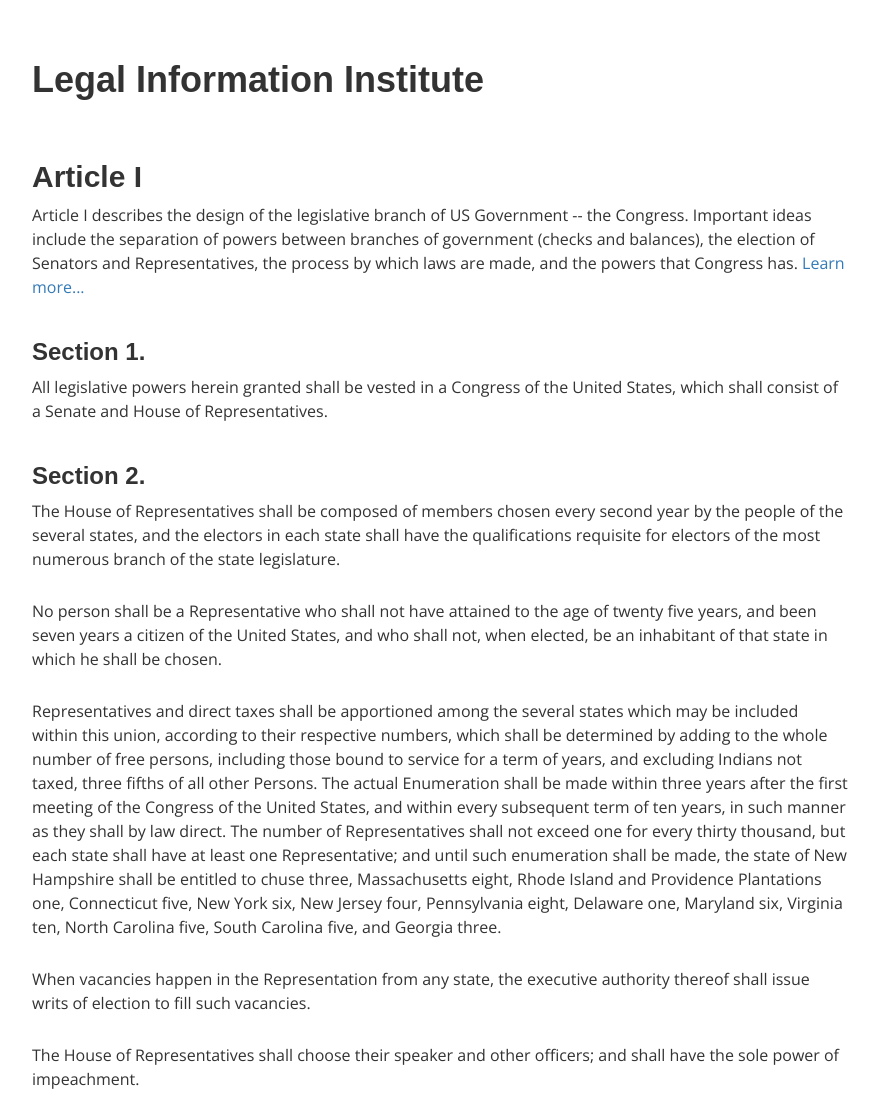
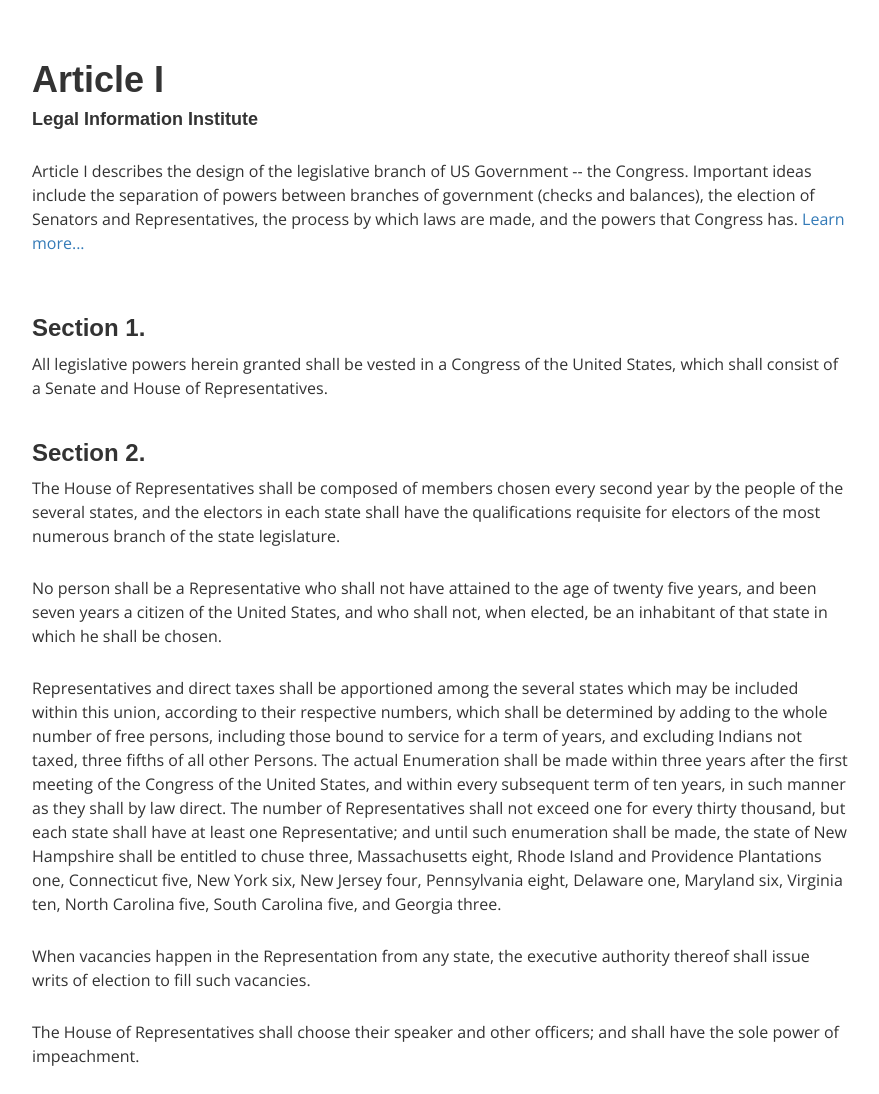
Before and after one commit to eduardo-valencia/csc104-w2-css-constitution, a plain HTML site: page src/index.html in a window 1280 px wide. Shown: the top 1094 px of the page, without its empty margins (200-1079 px from the left). Drawn offline with nearby package versions, Linux system fonts and the light colour scheme.

```diff
--- a/src/index.html
+++ b/src/index.html
@@ -26,12 +26,10 @@
   </head>
   <body>
     <div class="custom-container">
-      <header>
-        <h1>Legal Information Institute</h1>
-      </header>
-      <section>
-        <h2>Article I</h2>
-        <p>
+      <header class="custom-header">
+        <h1 class="custom-header__title">Article I</h1>
+        <h2 class="custom-header__subtitle">Legal Information Institute</h2>
+        <summary>
           Article I describes the design of the legislative branch of US
           Government -- the Congress. Important ideas include the separation of
           powers between branches of government (checks and balances), the
@@ -40,8 +38,8 @@
           <a href="https://www.law.cornell.edu/constitution-conan/article-1"
             >Learn more...</a
           >
-        </p>
-      </section>
+        </summary>
+      </header>
       <section>
         <h3>Section 1.</h3>
         <p>
--- a/src/index.scss
+++ b/src/index.scss
@@ -28,10 +28,6 @@
   font-family: 'Open Sans', sans-serif;
 }
 
-header {
-  margin-bottom: 6rem;
-}
-
 section + section {
   margin-top: 4rem;
 }
@@ -53,7 +49,8 @@
   font-weight: 700 !important;
 }
 
-p {
+p,
+summary {
   font-size: 1.6rem;
   line-height: 2.4rem;
 }
@@ -76,3 +73,17 @@
     max-width: 912px;
   }
 }
+
+.custom-header {
+  margin-bottom: 6rem;
+
+  &__title {
+    margin-bottom: 1rem;
+  }
+
+  &__subtitle {
+    font-size: 1.8rem;
+    margin-top: 0;
+    margin-bottom: 3rem;
+  }
+}
```
Also changed, not shown: src/index.css.
